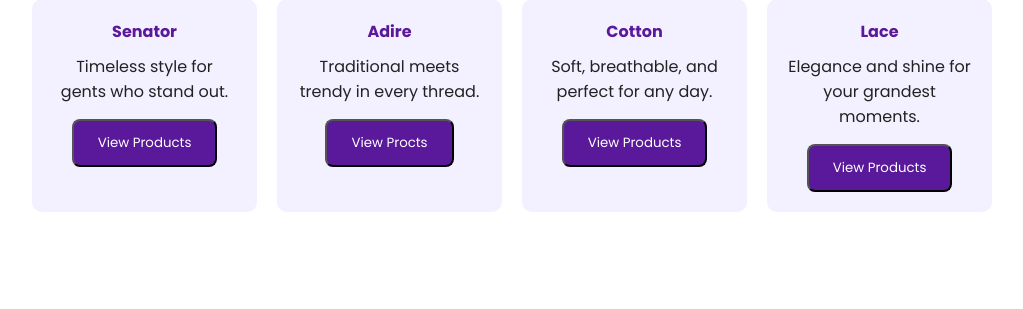
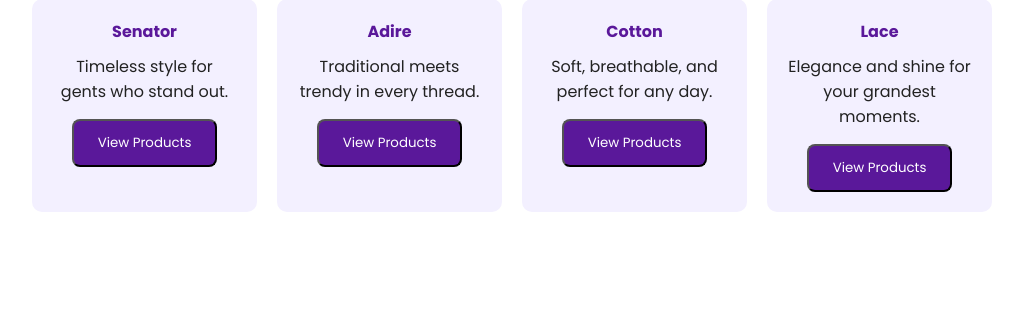
Before and after one commit to sammy001-cmd/josh_fabrics, a Django app: page / in a window 1280 px wide. Shown: the part 687-996 px from the top of the page, without its empty margins (128-1151 px from the left). Run offline with Django 5.2, Linux system fonts and the light colour scheme.

Commit message:
i just update josh website

```diff
--- a/joshproject/store/templates/store/index.html
+++ b/joshproject/store/templates/store/index.html
@@ -43,7 +43,7 @@
 <div class="fabric-box">
     <h4>Adire</h4>
     <p>Traditional meets trendy in every thread.</p>
-    <button class="btn" onclick="window.location.href='{% url 'category_products' category_id=3 %}'">View Procts</button>
+    <button class="btn" onclick="window.location.href='{% url 'category_products' category_id=3 %}'">View Products</button>
 </div>
 <div class="fabric-box">
     <h4>Cotton</h4>
```
